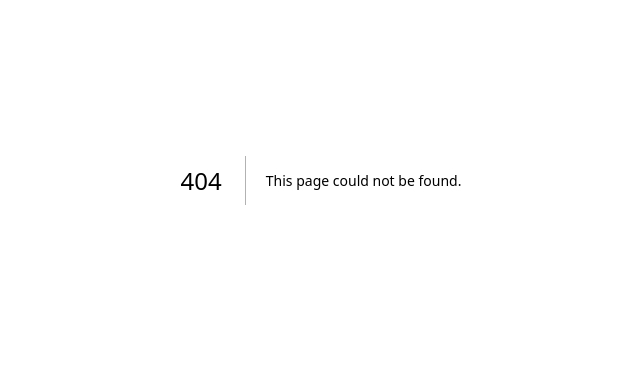
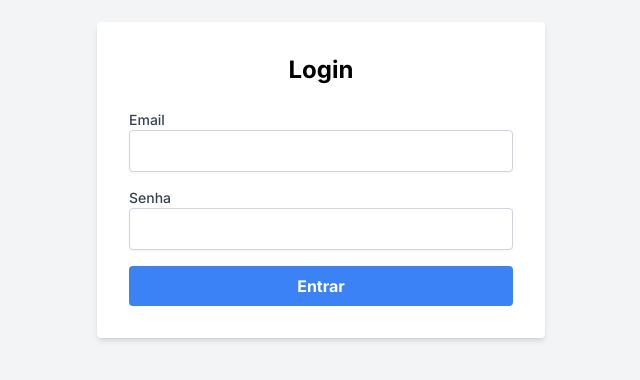
Before and after one commit to eliasfmartins/landing-imobiliaria, a Next.js app: page /auth in a window 1280 px wide. Before the commit this address had no page. Shown: the part 220-600 px from the top of the page, without its empty margins (319-959 px from the left). Built offline with nearby package versions, Linux system fonts and the light colour scheme.

Commit message:
feat: create new Page auth  and install nookies

```diff
--- a/package.json
+++ b/package.json
@@ -10,6 +10,7 @@
   },
   "dependencies": {
     "next": "14.1.3",
+    "nookies": "^2.5.2",
     "react": "^18",
     "react-dom": "^18",
     "react-icons": "^5.0.1"
--- /dev/null
+++ b/src/app/auth/page.tsx
@@ -0,0 +1,109 @@
+'use client'
+import { setCookie } from 'nookies';
+import { useState } from 'react';
+
+interface LoginResponse {
+  success: boolean;
+  message: string;
+  token?: string;
+}
+
+export default function LoginPage() {
+  const [email, setEmail] = useState('');
+  const [password, setPassword] = useState('');
+  const [message, setMessage] = useState<string | null>(null);
+  const [messageType, setMessageType] = useState<'success' | 'error' | null>(null);
+  const [loading, setLoading] = useState(false);
+
+  const handleSubmit = async (e: React.FormEvent<HTMLFormElement>) => {
+    e.preventDefault();
+    setLoading(true);
+    setMessage(null);
+    setMessageType(null);
+
+    try {
+      const response = await fetch('http://localhost:3333/imoveis/auth', {
+        method: 'POST',
+        headers: {
+          'Content-Type': 'application/json',
+        },
+        body: JSON.stringify({ email, password }),
+      });
+
+      if (!response.ok) {
+        throw new Error(`HTTP error! status: ${response.status}`);
+      }
+
+       const data: LoginResponse = await response.json();
+      console.log(data)
+      if (data.success) {
+        setMessage('Usuário autenticado com sucesso!');
+        setMessageType('success');
+        setCookie(null, 'token', data.token, {
+            maxAge: 60 * 60 * 24 * 7, // 7 dias em segundos
+            path: '/', // Caminho raiz para acesso em toda a aplicação
+            // secure: process.env.NODE_ENV === 'production', // Só envia cookies em conexões HTTPS em produção
+            sameSite: 'lax', // Protege contra ataques CSRF
+          });
+      } else {
+        setMessage(data.message);
+        setMessageType('error');
+      }
+    } catch (error) {
+      setMessage(`Erro ao fazer login: ${error.message}`);
+      setMessageType('error');
+    } finally {
+      setLoading(false);
+    }
+  };
+
+  return (
+    <div className="flex items-center justify-center min-h-screen bg-gray-100">
+      <div className="w-full max-w-md p-8 space-y-6 bg-white rounded shadow-md">
+        <h2 className="text-2xl font-bold text-center">Login</h2>
+        {message && (
+          <p className={`text-center ${messageType === 'success' ? 'text-green-500' : 'text-red-500'}`}>
+            {message}
+          </p>
+        )}
+        <form onSubmit={handleSubmit} className="space-y-4">
+          <div>
+            <label htmlFor="email" className="block text-sm font-medium text-gray-700">
+              Email
+            </label>
+            <input
+              type="email"
+              id="email"
+              value={email}
+              onChange={(e) => setEmail(e.target.value)}
+              required
+              className="w-full px-3 py-2 border border-gray-300 rounded shadow-sm focus:outline-none focus:ring-2 focus:ring-blue-500"
+            />
+          </div>
+          <div>
+            <label htmlFor="password" className="block text-sm font-medium text-gray-700">
+              Senha
+            </label>
+            <input
+              type="password"
+              id="password"
+              value={password}
+              onChange={(e) => setPassword(e.target.value)}
+              required
+              className="w-full px-3 py-2 border border-gray-300 rounded shadow-sm focus:outline-none focus:ring-2 focus:ring-blue-500"
+            />
+          </div>
+          <div>
+            <button
+              type="submit"
+              disabled={loading}
+              className="w-full px-4 py-2 font-bold text-white bg-blue-500 rounded hover:bg-blue-700 focus:outline-none focus:ring-2 focus:ring-blue-500"
+            >
+              {loading ? 'Carregando...' : 'Entrar'}
+            </button>
+          </div>
+        </form>
+      </div>
+    </div>
+  );
+}
--- a/src/app/page..tsx
+++ /dev/null
@@ -1,17 +0,0 @@
-import Link from "next/link";
-import { Header } from "./components/Header/index";
-import { playfair } from "./fonts";
-import { roboto } from "./fonts";
-import { Footer } from "./components/Footer";
-import CardImoveis from "./components/CardImoveis";
-import Image from "next/image";
-
-export default function Home() {
-  return (
-    <div className="w-screen h-screen text-center justify-center items-center flex">
-      <h1 className="text-2xl font-[700] ">
-        Trabalhando nisso
-      </h1>
-    </div>
-  );
-}
```
Also changed, not shown: .eslintrc.json (deleted), 1 other file (tests, documents, lock files or other folders).
